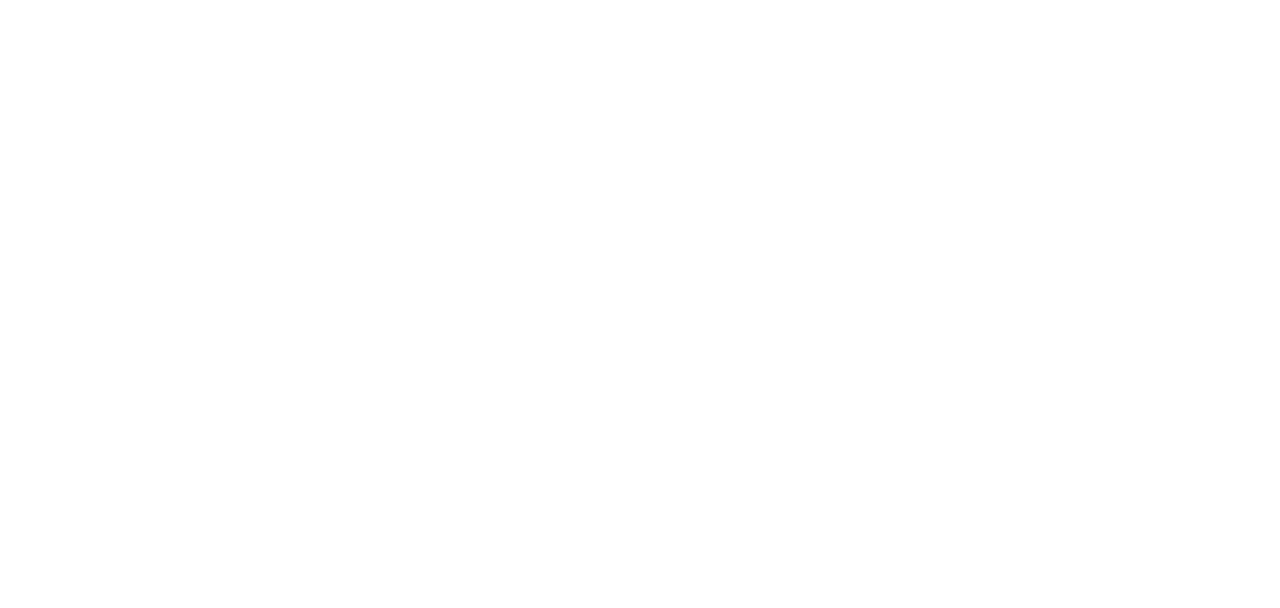
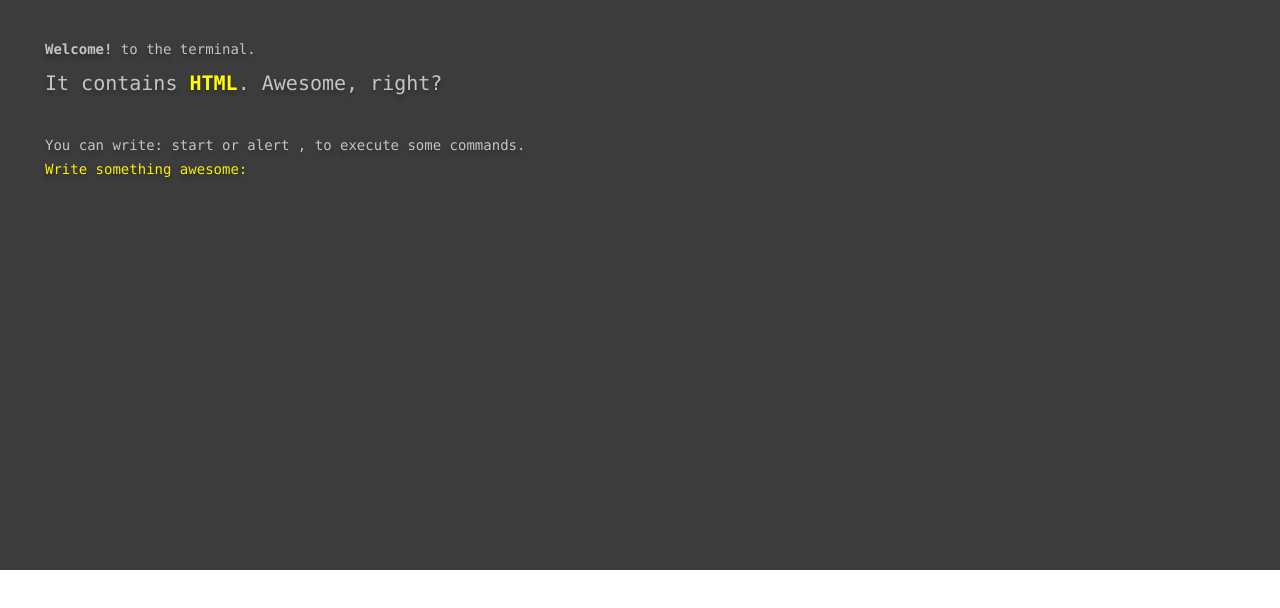
Before and after one commit to jasonkongie/hongkong-futurists, a React (Create React App) app: page /terminal in a window 1280 px wide. Before the commit this address had no page. Shown: the top 608 px of the page. Built offline with nearby package versions, Linux system fonts and the light colour scheme.

Commit message:
basis for terminal established

```diff
--- a/src/App.js
+++ b/src/App.js
@@ -2,12 +2,14 @@ import React from 'react';
 import { BrowserRouter as Router, Route, Routes } from 'react-router-dom';
 import AuthenticationHandler from './components/AuthenticationHandler';
 import HomePage from './components/HomePage';
+import CustomTerminal from './components/CustomTerminal.tsx';
 
 function App() {
   return (
     <Router>
       <Routes>
         <Route path="/apply" element={<AuthenticationHandler />} />
+        <Route path="/terminal" element={<CustomTerminal />} />
         <Route path="/" element={<HomePage />} />
       </Routes>
     </Router>
--- /dev/null
+++ b/src/components/CustomTerminal.tsx
@@ -0,0 +1,59 @@
+import React, {useEffect, useMemo} from 'react';
+import {Terminal} from "./Terminal/Terminal.tsx";
+import {useTerminal} from "./Terminal/hooks.tsx";
+
+function CustomTerminal() {
+  const {
+    history,
+    pushToHistory,
+    setTerminalRef,
+    resetTerminal,
+  } = useTerminal();
+
+
+  useEffect(() => {
+    resetTerminal();
+
+    pushToHistory(<>
+        <div><strong>Welcome!</strong> to the terminal.</div>
+        <div style={{fontSize: 20}}>It contains <span style={{color: 'yellow'}}><strong>HTML</strong></span>. Awesome, right?</div>
+        <br/>
+        <div>You can write: start or alert , to execute some commands.</div>
+      </>
+    );
+  }, []);
+
+  const commands = useMemo(() => ({
+    'start': async () => {
+      await pushToHistory(<>
+          <div>
+            <strong>Starting</strong> the server... <span style={{color: 'green'}}>Done</span>
+          </div>
+        </>);
+    },
+    'alert': async () => {
+      alert('Hello!');
+      await pushToHistory(<>
+          <div>
+            <strong>Alert</strong>
+            <span style={{color: 'orange', marginLeft: 10}}>
+              <strong>Shown in the browser</strong>
+            </span>
+          </div>
+        </>);
+    },
+  }), [pushToHistory]);
+
+  return (
+    <div className="CustomTerminal">
+      <Terminal
+        history={history}
+        ref={setTerminalRef}
+        promptLabel={<>Write something awesome:</>}
+        commands={commands}
+      />
+    </div>
+  );
+}
+
+export default CustomTerminal;
--- /dev/null
+++ b/src/components/Terminal/Terminal.tsx
@@ -0,0 +1,80 @@
+import './terminal.css';
+import {ForwardedRef, forwardRef, useCallback, useEffect, useRef, useState} from "react";
+import {TerminalProps} from "./types";
+import React from 'react';
+
+
+
+export const Terminal = forwardRef(
+  (props: TerminalProps, ref: ForwardedRef<HTMLDivElement>) => {
+    const {
+      history = [],
+      promptLabel = '>',
+
+      commands = {},
+    } = props;
+
+    const inputRef = useRef<HTMLInputElement>();
+    const [input, setInputValue] = useState<string>('');
+
+    /**
+     * Focus on the input whenever we render the terminal or click in the terminal
+     */
+    useEffect(() => {
+      inputRef.current?.focus();
+    });
+
+    const focusInput = useCallback(() => {
+      inputRef.current?.focus();
+    }, []);
+
+
+    /**
+     * When user types something, we update the input value
+     */
+    const handleInputChange = useCallback(
+      (e: React.ChangeEvent<HTMLInputElement>) => {
+        setInputValue(e.target.value);
+      },
+      []
+    );
+
+    /**
+     * When user presses enter, we execute the command
+     */
+    const handleInputKeyDown = useCallback(
+      (e: React.KeyboardEvent<HTMLInputElement>) => {
+        if (e.key === 'Enter') {
+          const commandToExecute = commands?.[input.toLowerCase()];
+          if (commandToExecute) {
+            commandToExecute?.();
+          }
+          setInputValue('');
+        }
+      },
+      [commands, input]
+    );
+
+    return (
+    <div className="terminal" ref={ref} onClick={focusInput}>
+      {history.map((line, index) => (
+        <div className="terminal__line" key={`terminal-line-${index}-${line}`}>
+          {line}
+        </div>
+      ))}
+      <div className="terminal__prompt">
+        <div className="terminal__prompt__label">{promptLabel}</div>
+        <div className="terminal__prompt__input">
+          <input
+            type="text"
+            value={input}
+            onKeyDown={handleInputKeyDown}
+            onChange={handleInputChange}
+            // @ts-ignore
+            ref={inputRef}
+          />
+        </div>
+      </div>
+    </div>
+  );
+});
--- /dev/null
+++ b/src/components/Terminal/hooks.tsx
@@ -0,0 +1,80 @@
+import {useCallback, useEffect, useState} from 'react';
+import {TerminalHistory, TerminalHistoryItem, TerminalPushToHistoryWithDelayProps} from "./types";
+
+
+export const useTerminal = () => {
+  const [terminalRef, setDomNode] = useState<HTMLDivElement>();
+  const setTerminalRef = useCallback((node: HTMLDivElement) => setDomNode(node), []);
+
+  const [history, setHistory] = useState<TerminalHistory>([]);
+
+  /**
+   * Scroll to the bottom of the terminal when window is resized
+   */
+  useEffect(() => {
+    const windowResizeEvent = () => {
+      terminalRef?.scrollTo({
+        top: terminalRef?.scrollHeight ?? 99999,
+        behavior: 'smooth',
+      });
+    };
+    window.addEventListener('resize', windowResizeEvent);
+
+    return () => {
+      window.removeEventListener('resize', windowResizeEvent);
+    };
+  }, [terminalRef]);
+
+  /**
+   * Scroll to the bottom of the terminal on every new history item
+   */
+  useEffect(() => {
+    terminalRef?.scrollTo({
+      top: terminalRef?.scrollHeight ?? 99999,
+      behavior: 'smooth',
+    });
+  }, [history, terminalRef]);
+
+  const pushToHistory = useCallback((item: TerminalHistoryItem) => {
+    setHistory((old) => [...old, item]);
+  }, []);
+
+  /**
+   * Write text to terminal
+   * @param content The text to be printed in the terminal
+   * @param delay The delay in ms before the text is printed
+   * @param executeBefore The function to be executed before the text is printed
+   * @param executeAfter The function to be executed after the text is printed
+   */
+  const pushToHistoryWithDelay = useCallback(
+    ({
+       delay = 0,
+       content,
+     }: TerminalPushToHistoryWithDelayProps) =>
+      new Promise((resolve) => {
+        setTimeout(() => {
+          pushToHistory(content);
+          return resolve(content);
+        }, delay);
+      }),
+    [pushToHistory]
+  );
+
+  /**
+   * Reset the terminal window
+   */
+  const resetTerminal = useCallback(() => {
+    setHistory([]);
+  }, []);
+
+  return {
+    history,
+    pushToHistory,
+    pushToHistoryWithDelay,
+
+    terminalRef,
+    setTerminalRef,
+
+    resetTerminal,
+  };
+};
--- /dev/null
+++ b/src/components/Terminal/terminal.css
@@ -0,0 +1,48 @@
+.terminal {
+    height: 500px;
+    overflow-y: auto;
+    background-color: #3C3C3C;
+    color: #C4C4C4;
+    padding: 35px 45px;
+    font-size: 14px;
+    line-height: 1.42;
+    font-family: 'IBM Plex Mono', Consolas, Menlo, Monaco, 'Courier New', Courier,
+    monospace;
+    text-shadow: 0 4px 4px rgba(0, 0, 0, 0.25);
+}
+
+.terminal__line {
+    line-height: 2;
+    white-space: pre-wrap;
+}
+
+.terminal__prompt {
+    display: flex;
+    align-items: center;
+}
+
+.terminal__prompt__label {
+    flex: 0 0 auto;
+    color: #F9EF00;
+}
+
+.terminal__prompt__input {
+    flex: 1;
+    margin-left: 1rem;
+    display: flex;
+    align-items: center;
+    color: white;
+}
+
+.terminal__prompt__input input {
+    flex: 1;
+    width: 100%;
+    background-color: transparent;
+    color: white;
+    border: 0;
+    outline: none;
+    font-size: 14px;
+    line-height: 1.42;
+    font-family: 'IBM Plex Mono', Consolas, Menlo, Monaco, 'Courier New', Courier,
+    monospace;
+}
--- /dev/null
+++ b/src/components/Terminal/types.ts
@@ -0,0 +1,19 @@
+import {ReactNode} from "react";
+
+export type TerminalHistoryItem = ReactNode | string;
+export type TerminalHistory = TerminalHistoryItem[];
+export type TerminalPushToHistoryWithDelayProps = {
+  content: TerminalHistoryItem;
+  delay?: number;
+};
+
+
+export type TerminalCommands = {
+  [command: string]: () => void;
+};
+
+export type TerminalProps = {
+  history: TerminalHistory;
+  promptLabel?: TerminalHistoryItem;
+  commands: TerminalCommands;
+};
```
Also changed, not shown: src/components/useTerminal.ts (added, +61 -0 lines), 1 other file (tests, documents, lock files or other folders).
